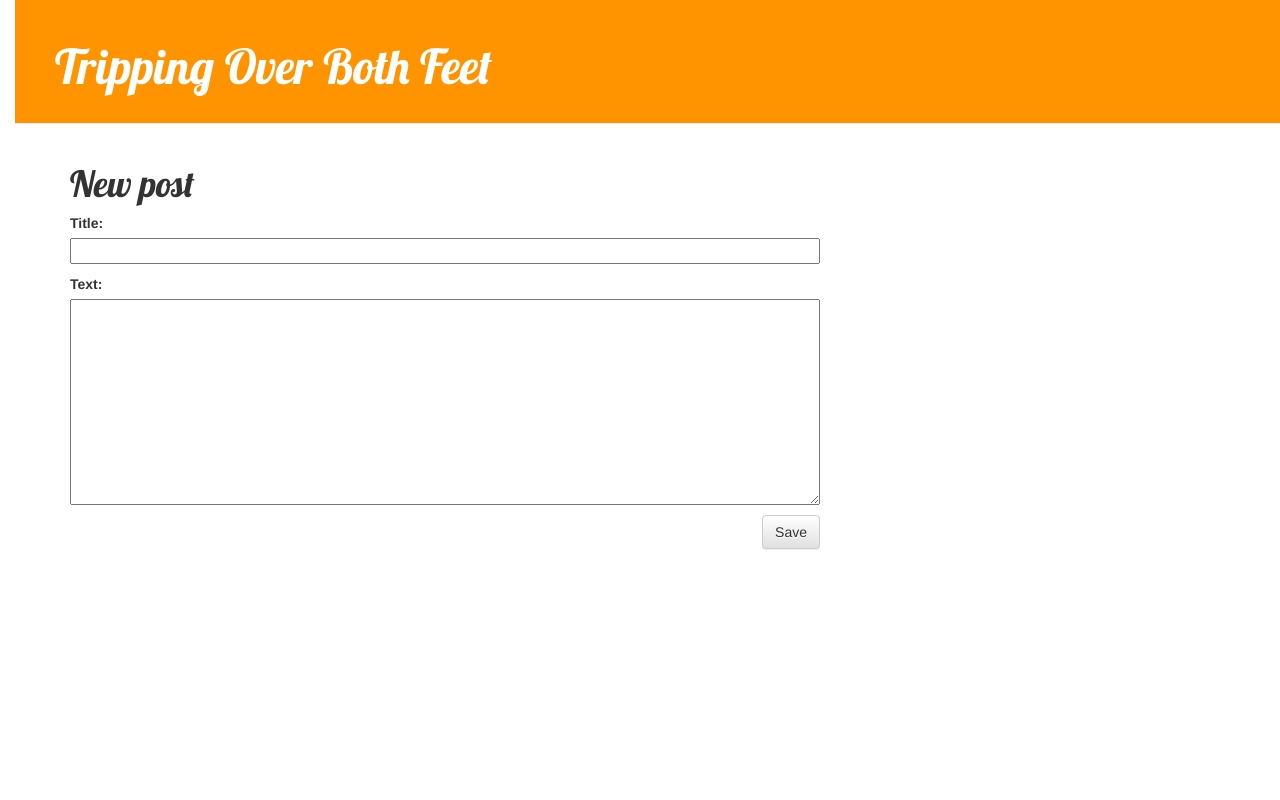
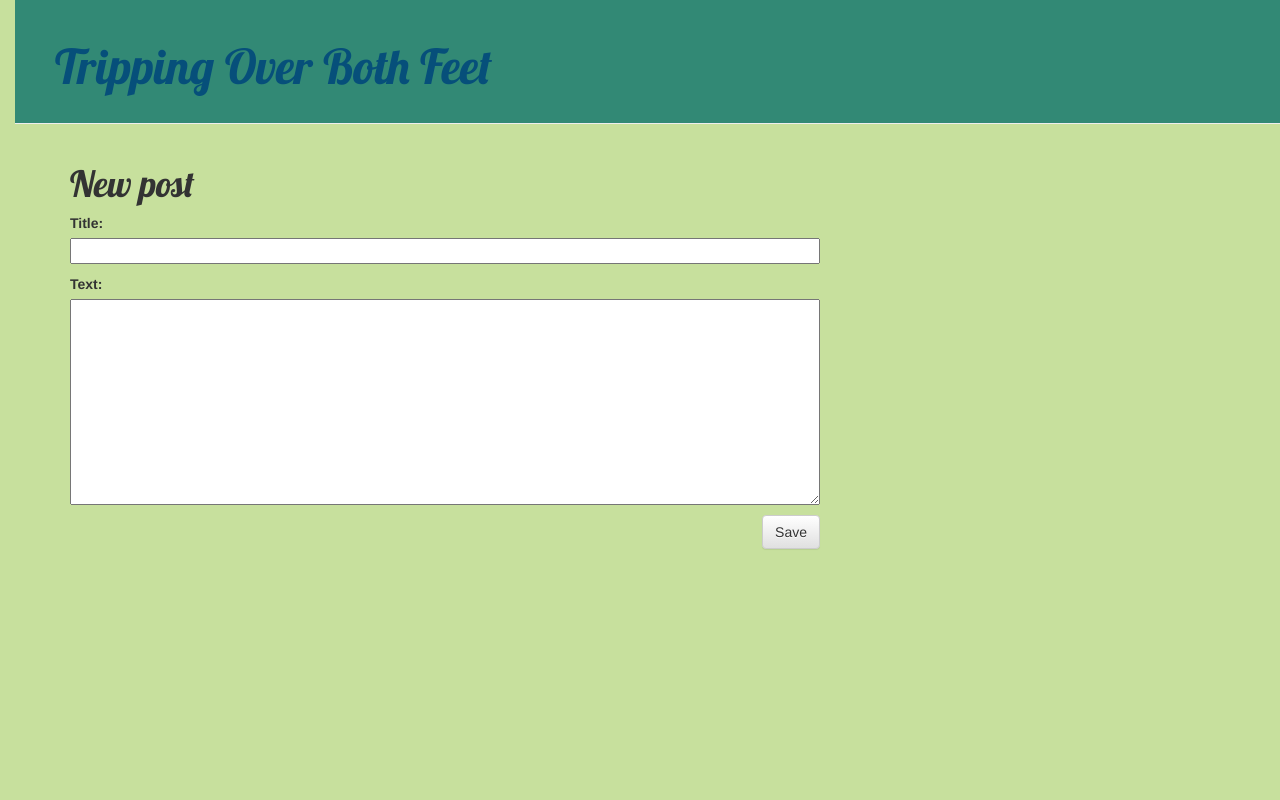
Before and after one commit to reizink/my-first-blog, a Django app: page /post/new/ in a window 1280 px wide. Run offline with Django 3.2, Linux system fonts and the light colour scheme; some libraries are stand-ins or nearby versions.

Commit message:
colors on CSS

```diff
--- a/blog/static/css/blog.css
+++ b/blog/static/css/blog.css
@@ -1,22 +1,22 @@
 /* style blog */
 
 h1 a {
-    color: #FCA205;
     font-family: 'Lobster';
 }
 
 body {
+    background-color: #c7e09d;
     padding-left: 15px;
 }
 
 .page-header {
-    background-color: #ff9400;
+    background-color: #328975;
     margin-top: 0;
     padding: 20px 20px 20px 40px;
 }
 
 .page-header h1, .page-header h1 a, .page-header h1 a:visited, .page-header h1 a:active {
-    color: #ffffff;
+    color: #064f7a;
     font-size: 36pt;
     text-decoration: none;
 }
@@ -42,7 +42,7 @@ h1, h2, h3, h4 {
 }
 
 .top-menu, .top-menu:hover, .top-menu:visited {
-    color: #ffffff;
+    color: #c7e09d;
     float: right;
     font-size: 26pt;
     margin-right: 20px;
@@ -53,5 +53,5 @@ h1, h2, h3, h4 {
 }
 
 .post h1 a, .post h1 a:visited {
-    color: #000000;
+    color: #1e8a96;
 }
```
